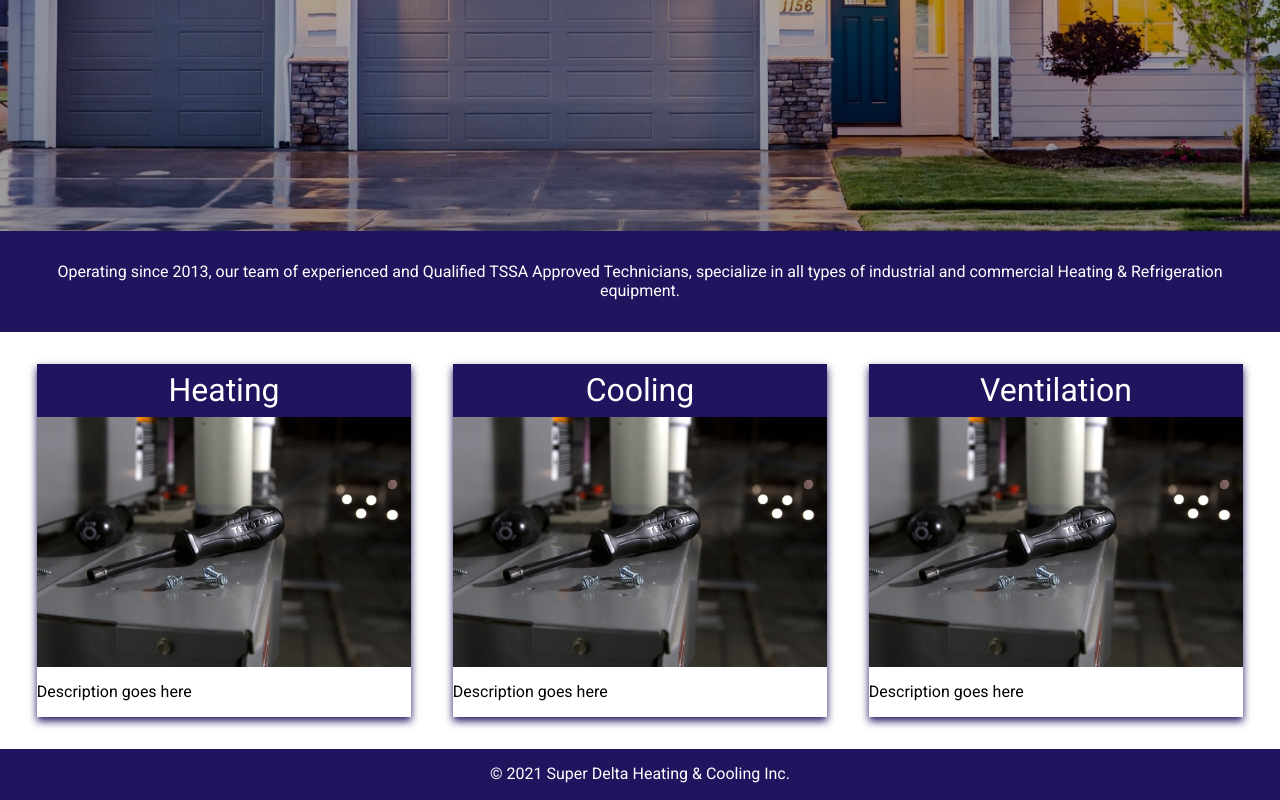
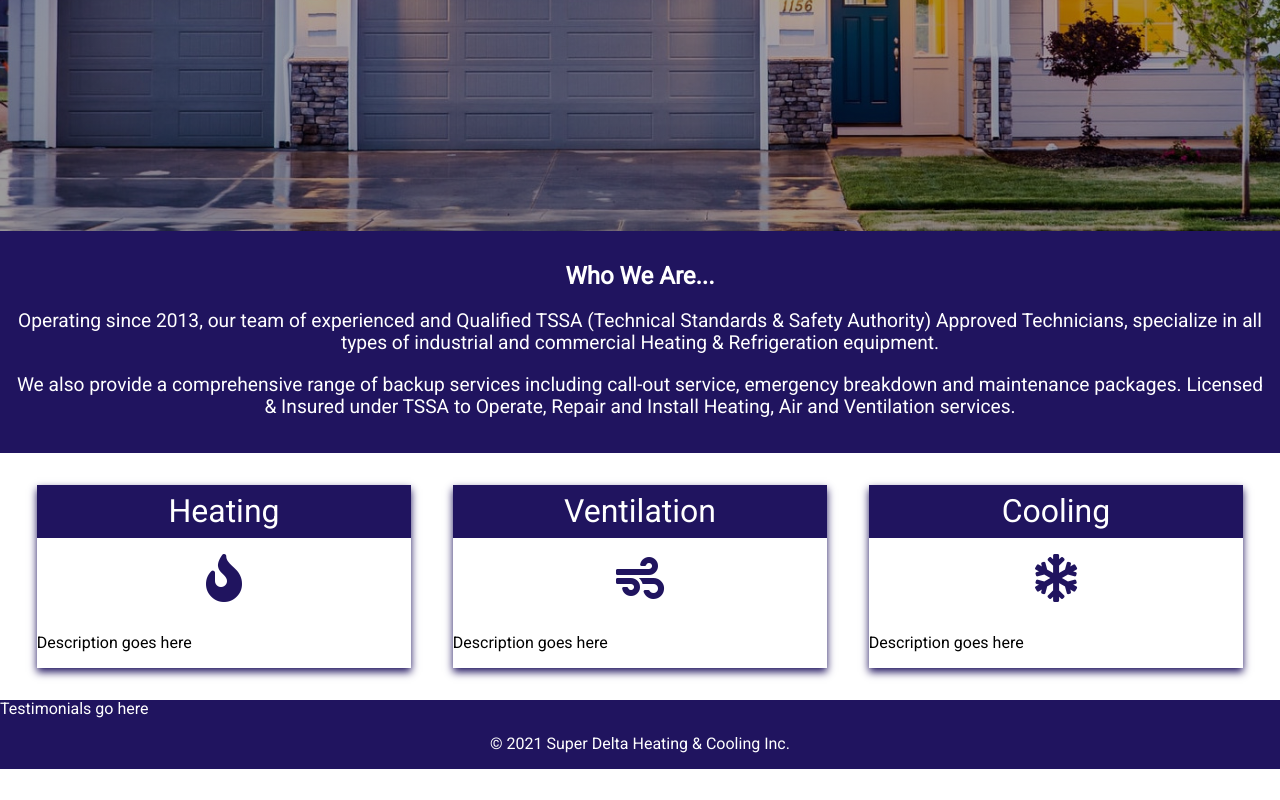
Before and after one commit to m3tron/superdelta, a React (Create React App) app in the folder client/: page / in a window 1280 px wide. Shown: the part 891-1691 px from the top of the page. After the commit the page ends 1660 px from the top, so only its background shows below. Built offline with nearby package versions, Linux system fonts and the light colour scheme.

Commit message:
edited about us section, added testimonials section

```diff
--- a/client/src/components/About.js
+++ b/client/src/components/About.js
@@ -13,16 +13,32 @@ const Text = styled.div`
   text-align: center;
   margin: 0 1rem 0 1rem;
   padding: 1rem 0 1rem 0;
+
+  @media only screen and (min-width: 768px) {
+    font-size: larger;
+  }
+`;
+
+const Title = styled.h1`
+  font-size: 1.5rem;
 `;
 
 const About = () => {
   return (
     <Container id="about-us">
       <Text>
+        <Title>Who We Are...</Title>
         <p>
           Operating since 2013, our team of experienced and Qualified TSSA
-          Approved Technicians, specialize in all types of industrial and
-          commercial Heating & Refrigeration equipment.
+          (Technical Standards & Safety Authority) Approved Technicians,
+          specialize in all types of industrial and commercial Heating &
+          Refrigeration equipment.
+        </p>
+        <p>
+          We also provide a comprehensive range of backup services including
+          call-out service, emergency breakdown and maintenance packages.
+          Licensed & Insured under TSSA to Operate, Repair and Install Heating,
+          Air and Ventilation services.
         </p>
       </Text>
     </Container>
--- a/client/src/components/App.js
+++ b/client/src/components/App.js
@@ -2,6 +2,7 @@ import Header from "./Header";
 import Hero from "./Hero";
 import About from "./About";
 import Services from "./Services";
+import Testimonials from "./Testimonials";
 import Footer from "./Footer";
 
 const App = () => (
@@ -10,6 +11,7 @@ const App = () => (
     <Hero />
     <About />
     <Services />
+    <Testimonials />
     <Footer />
   </>
 );
--- a/client/src/components/Header.js
+++ b/client/src/components/Header.js
@@ -150,7 +150,7 @@ const Header = () => {
     { link: "Home", href: "#home" },
     { link: "About Us", href: "#about-us" },
     { link: "Services", href: "#services" },
-    { link: "some link3", href: "!#" },
+    { link: "Testimonials", href: "#testimonials" },
     { link: "some link4", href: "!#" },
   ];
 
--- a/client/src/components/Services.js
+++ b/client/src/components/Services.js
@@ -47,9 +47,15 @@ const CardImageContainer = styled.div`
   justify-content: center;
 `;
 
-const CardImage = styled.img`
-  width: 100%;
-  height: auto;
+// const CardImage = styled.img`
+//   width: 100%;
+//   height: auto;
+// `;
+
+const CardIcon = styled.i`
+  font-size: 3rem;
+  margin: 1rem;
+  color: var(--blue);
 `;
 
 const Services = () => {
@@ -57,16 +63,19 @@ const Services = () => {
     {
       type: "Heating",
       image: furnace,
+      icon: "fas fa-fire",
+      description: "Description goes here",
+    },
+    {
+      type: "Ventilation",
+      image: furnace,
+      icon: "fas fa-wind",
       description: "Description goes here",
     },
     {
       type: "Cooling",
       image: furnace,
-      description: "Description goes here",
-    },
-    {
-      type: "Ventilation",
-      image: furnace,
+      icon: "fas fa-snowflake",
       description: "Description goes here",
     },
   ];
@@ -75,7 +84,8 @@ const Services = () => {
     <Card key={ServiceList.indexOf(service)}>
       <CardTitle>{service.type}</CardTitle>
       <CardImageContainer>
-        <CardImage src={service.image} alt={service.type} />
+        {/* <CardImage src={service.image} alt={service.type} /> */}
+        <CardIcon className={service.icon} />
       </CardImageContainer>
 
       <p>{service.description}</p>
--- /dev/null
+++ b/client/src/components/Testimonials.js
@@ -0,0 +1,14 @@
+import styled from "styled-components";
+
+const Container = styled.div`
+  background-color: var(--blue);
+  color: #ffffff;
+  height: 100%;
+  margin: 0;
+`;
+
+const Testimonials = () => {
+  return <Container id="testimonials">Testimonials go here</Container>;
+};
+
+export default Testimonials;
```
